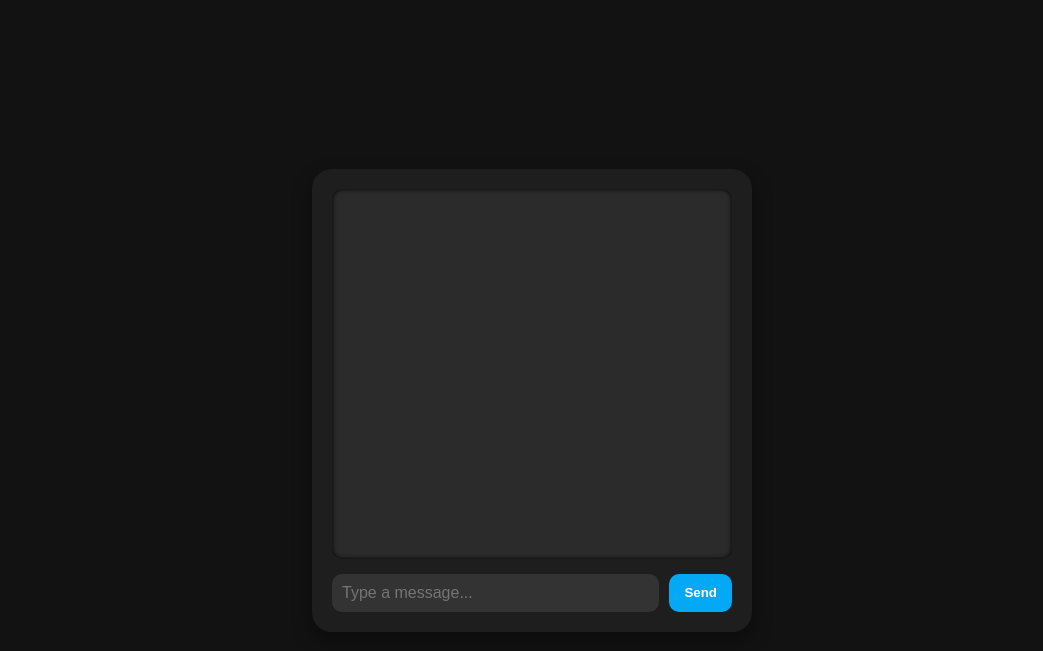
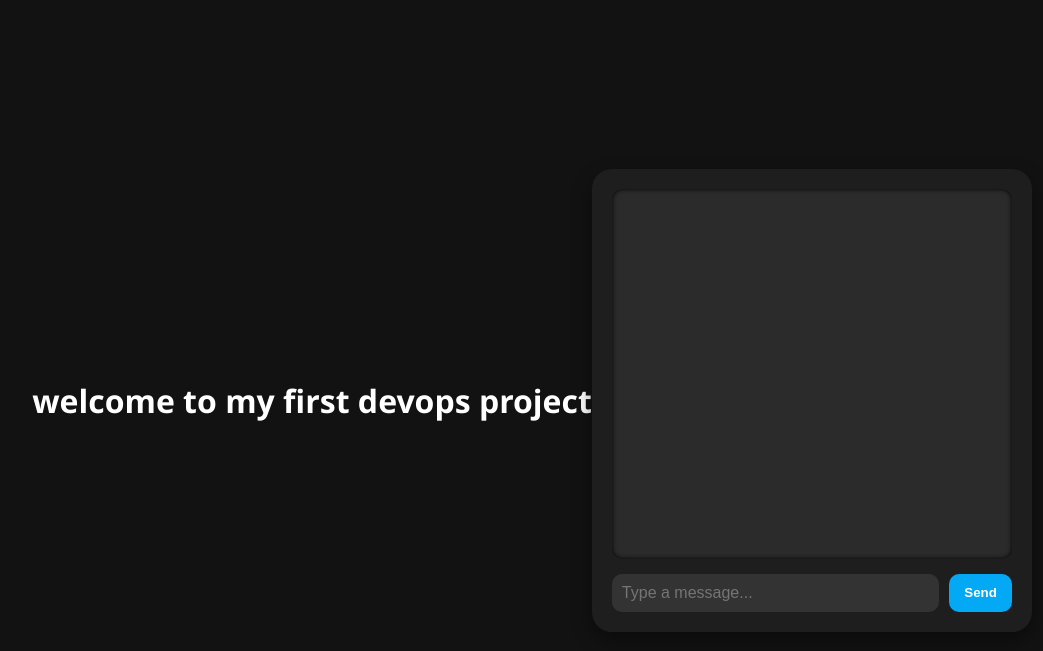
Before and after one commit to shruti222-2/flask_chatbot_ci-cd, a Flask app: page / in a window 1280 px wide. Shown: the top 651 px of the page, without its empty margins (108-1151 px from the left). Run offline with Flask 3, Linux system fonts and the light colour scheme.

Commit message:
Update index.html

```diff
--- a/templates/index.html
+++ b/templates/index.html
@@ -3,6 +3,7 @@
 <head>
   <meta charset="UTF-8">
   <title>Shruti Chatbot</title>
+  <h1>welcome to my first devops project</h1>
   <link rel="stylesheet" href="{{ url_for('static', filename='style.css') }}">
 </head>
 <body>
```
